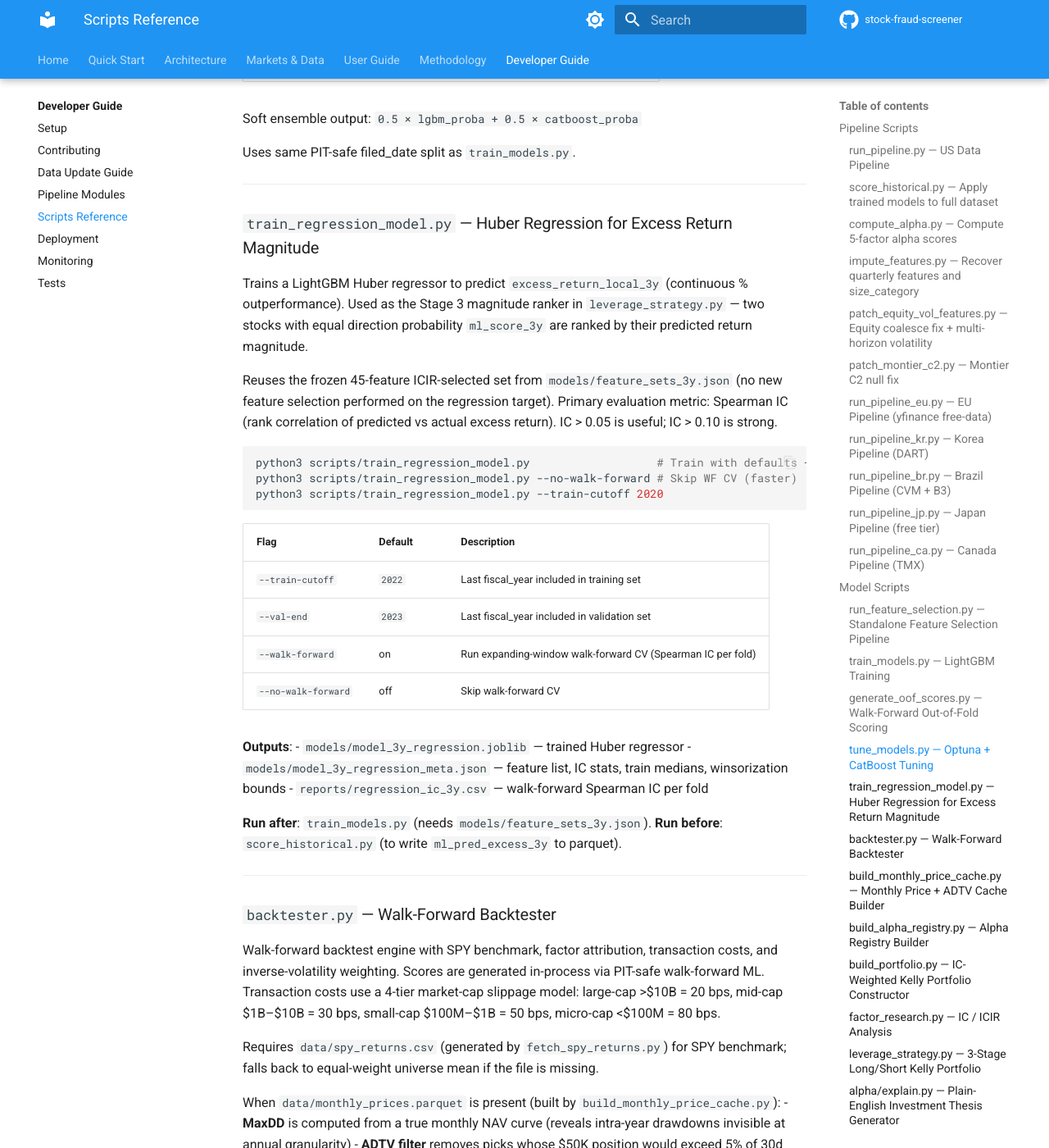
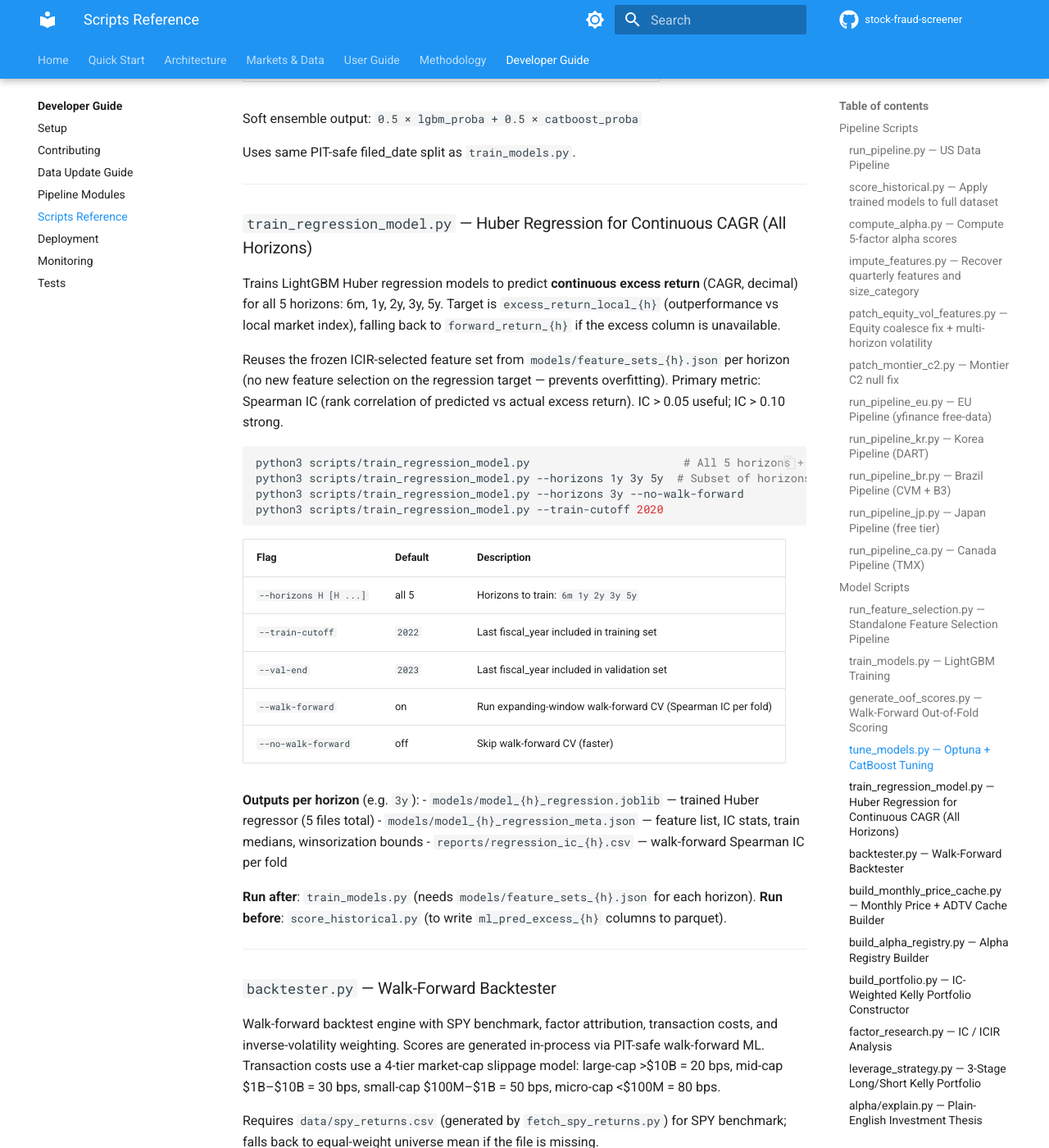
Before and after one commit to sherlock718/stock-fraud-screener, an MkDocs documentation site: the page built from docs/developer/scripts.md, in a window 1280 px wide and 1400 px high, scrolled down 11348 px. Shown: the whole window at 82% size. Built offline with MkDocs 1.6.1 and Material for MkDocs 9.7.7, drawn with Linux system fonts in a browser that asks for light colours; comment, search, counter and statistics services are not loaded.

Commit message:
feat(models): extend regression model to all 5 horizons — continuous CAGR output
scripts/train_regression_model.py: rewritten to support all 5 horizons (6m/1y/2y/3y/5y).
- Target: excess_return_local_{h} (continuous CAGR), fallback to forward_return_{h}
- --horizons flag selects subset; default trains all 5
- Reuses frozen feature_sets_{h}.json per horizon (no new feature selection on regression target)
- PIT-safe WF CV excludes incomplete folds via max_test_year = max_year - ceil(horizon_years) + 1
- Outputs model_{h}_regression.joblib + meta JSON + regression_ic_{h}.csv per horizon
docs/developer/scripts.md: updated train_regression_model.py section for all-horizon support
CHANGELOG.md: entry added under [Unreleased]

````diff
--- a/docs/developer/scripts.md
+++ b/docs/developer/scripts.md
@@ -420,36 +420,38 @@ Uses same PIT-safe filed_date split as `train_models.py`.
 
 ---
 
-### `train_regression_model.py` — Huber Regression for Excess Return Magnitude
+### `train_regression_model.py` — Huber Regression for Continuous CAGR (All Horizons)
 
-Trains a LightGBM Huber regressor to predict `excess_return_local_3y` (continuous % outperformance).
-Used as the Stage 3 magnitude ranker in `leverage_strategy.py` — two stocks with equal direction
-probability `ml_score_3y` are ranked by their predicted return magnitude.
+Trains LightGBM Huber regression models to predict **continuous excess return** (CAGR, decimal)
+for all 5 horizons: 6m, 1y, 2y, 3y, 5y. Target is `excess_return_local_{h}` (outperformance vs
+local market index), falling back to `forward_return_{h}` if the excess column is unavailable.
 
-Reuses the frozen 45-feature ICIR-selected set from `models/feature_sets_3y.json` (no new
-feature selection performed on the regression target). Primary evaluation metric: Spearman IC
-(rank correlation of predicted vs actual excess return). IC > 0.05 is useful; IC > 0.10 is strong.
+Reuses the frozen ICIR-selected feature set from `models/feature_sets_{h}.json` per horizon (no
+new feature selection on the regression target — prevents overfitting). Primary metric: Spearman IC
+(rank correlation of predicted vs actual excess return). IC > 0.05 useful; IC > 0.10 strong.
 
 ```bash
-python3 scripts/train_regression_model.py                   # Train with defaults + walk-forward CV
-python3 scripts/train_regression_model.py --no-walk-forward # Skip WF CV (faster)
+python3 scripts/train_regression_model.py                       # All 5 horizons + walk-forward CV
+python3 scripts/train_regression_model.py --horizons 1y 3y 5y  # Subset of horizons
+python3 scripts/train_regression_model.py --horizons 3y --no-walk-forward
 python3 scripts/train_regression_model.py --train-cutoff 2020
 ```
 
 | Flag | Default | Description |
 |---|---|---|
+| `--horizons H [H ...]` | all 5 | Horizons to train: `6m 1y 2y 3y 5y` |
 | `--train-cutoff` | `2022` | Last fiscal_year included in training set |
 | `--val-end` | `2023` | Last fiscal_year included in validation set |
 | `--walk-forward` | on | Run expanding-window walk-forward CV (Spearman IC per fold) |
-| `--no-walk-forward` | off | Skip walk-forward CV |
+| `--no-walk-forward` | off | Skip walk-forward CV (faster) |
 
-**Outputs**:
-- `models/model_3y_regression.joblib` — trained Huber regressor
-- `models/model_3y_regression_meta.json` — feature list, IC stats, train medians, winsorization bounds
-- `reports/regression_ic_3y.csv` — walk-forward Spearman IC per fold
+**Outputs per horizon** (e.g. `3y`):
+- `models/model_{h}_regression.joblib` — trained Huber regressor (5 files total)
+- `models/model_{h}_regression_meta.json` — feature list, IC stats, train medians, winsorization bounds
+- `reports/regression_ic_{h}.csv` — walk-forward Spearman IC per fold
 
-**Run after**: `train_models.py` (needs `models/feature_sets_3y.json`).
-**Run before**: `score_historical.py` (to write `ml_pred_excess_3y` to parquet).
+**Run after**: `train_models.py` (needs `models/feature_sets_{h}.json` for each horizon).
+**Run before**: `score_historical.py` (to write `ml_pred_excess_{h}` columns to parquet).
 
 ---
 
````
Also changed, not shown: CHANGELOG.md (+6 -0 lines), 1 other file.
